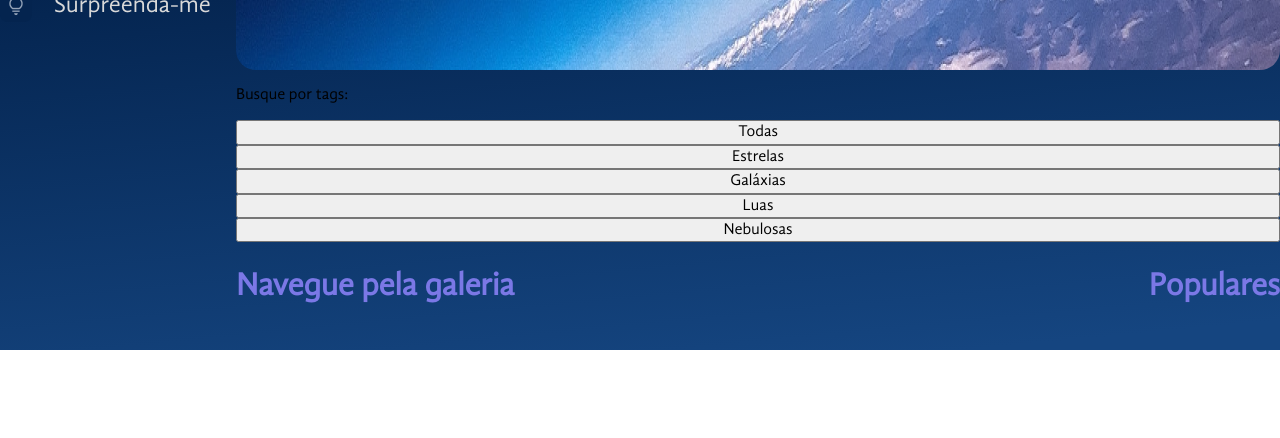
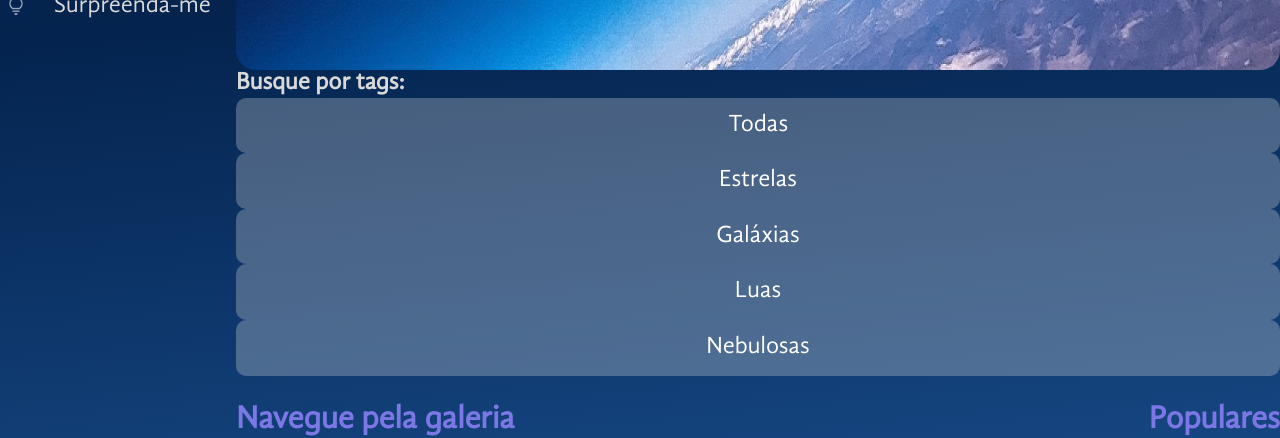
Before and after one commit to Kenichi07/Projetos-React, a React (Vite) app in the folder space-app/: page / in a window 1280 px wide. Shown: the part 450-888 px from the top of the page. Before the commit the page ends 800 px from the top, so only its background shows below. Built offline with nearby package versions, Linux system fonts and the light colour scheme.

Commit message:
styled: styled tags components

```diff
--- a/space-app/src/componentes/Galeria/Tags/index.jsx
+++ b/space-app/src/componentes/Galeria/Tags/index.jsx
@@ -1,13 +1,33 @@
+import styled from "styled-components";
 import tags from "./tags.json";
+
+const TagTitulo = styled.h3`
+  color: #d9d9d9;
+  font-size: 24px;
+  margin: 0;
+`;
+
+const Tag = styled.button`
+  font-size: 24px;
+  color: #ffffff;
+  background: rgba(217, 217, 217, 0.3);
+  border-radius: 10px;
+  cursor: pointer;
+  transition: background-color 0.3s ease;
+  padding: 12px;
+  box-sizing: border-box;
+  border: 2px solid transparent;
+  &:hover {
+    border-color: #c98cf1;
+  }
+`;
 
 const Tags = () => {
   return (
     <>
-      <p>Busque por tags:</p>
+      <TagTitulo>Busque por tags:</TagTitulo>
       {tags.map((tag) => (
-        <button key={tag.id} className="tag-button">
-          {tag.titulo}
-        </button>
+        <Tag key={tag.id}>{tag.titulo}</Tag>
       ))}
     </>
   );
```
